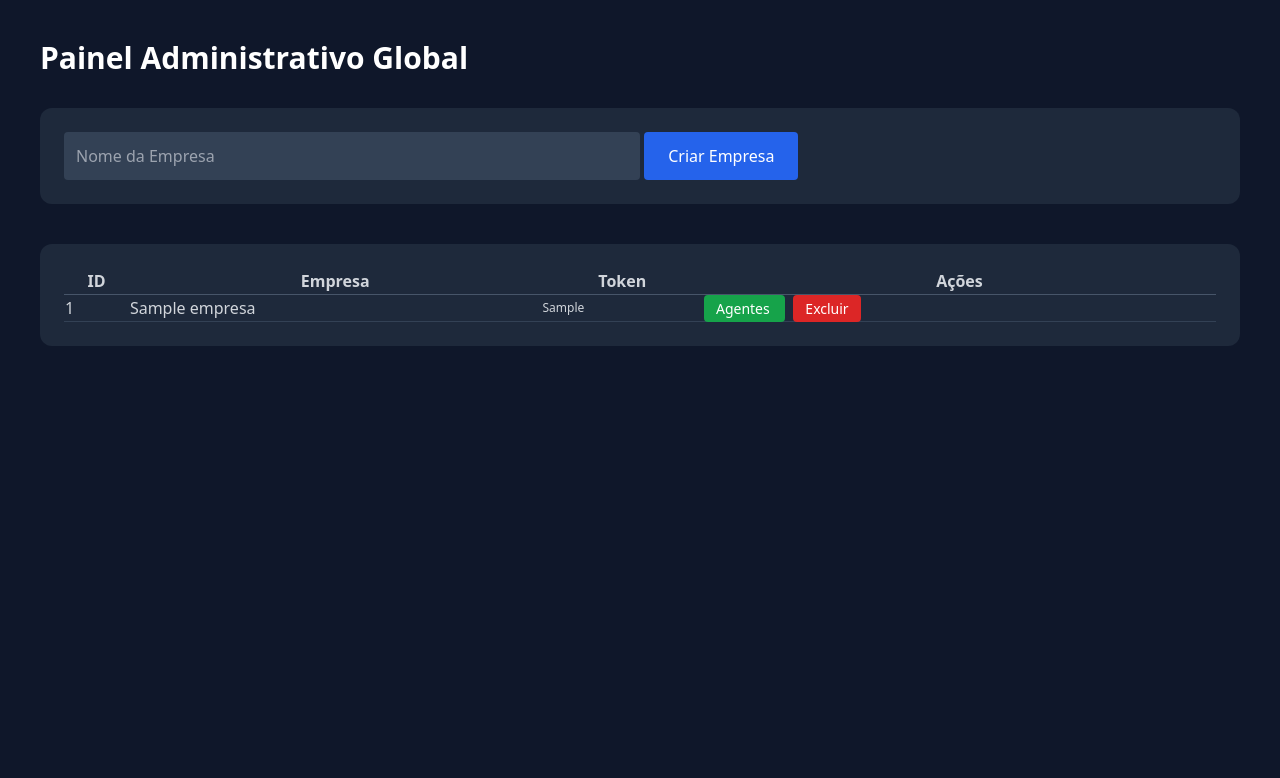
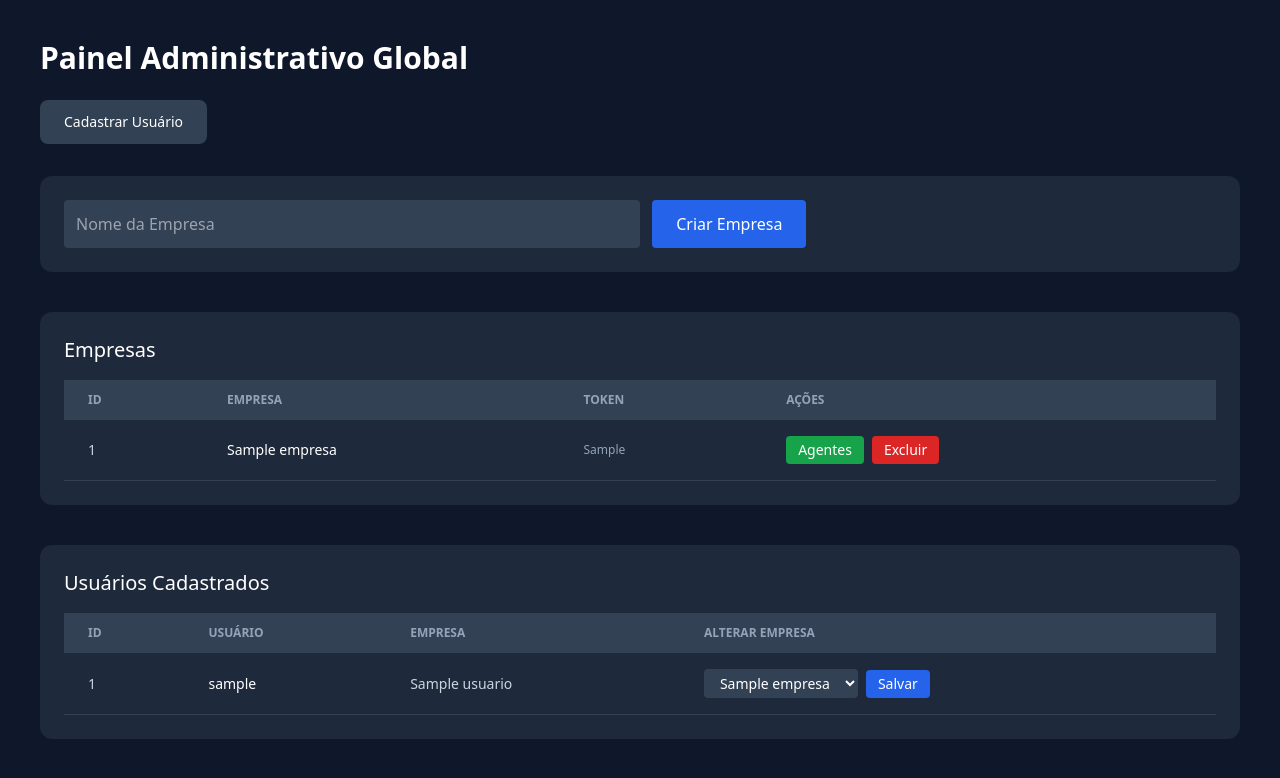
Before and after one commit to devban555/controlcam, a Flask app: page /admin in a window 1280 px wide. Shown: the top 778 px of the page. Run offline with Flask 3, Linux system fonts and the light colour scheme; the visitor is signed in with stand-in values (Sample User, id 1); a database or web service that is not in the repository returns one stand-in record (values such as "Sample title"); some libraries are stand-ins or nearby versions.

Commit message:
Atualização painel admin empresas e usuarios

```diff
--- a/app.py
+++ b/app.py
@@ -122,28 +122,55 @@ init_db()
 #------------------------------------------------------------------------
 #-----Rotas do Admin Global
 
+from werkzeug.security import generate_password_hash
+
 @app.route("/admin")
 @login_required
 @admin_required
 def admin_dashboard():
-    conn = conn = get_db()
+
+    conn = get_db()
     cursor = conn.cursor(cursor_factory=RealDictCursor)
 
-    cursor.execute("SELECT * FROM empresas ORDER BY id DESC")
+    # empresas
+    cursor.execute("""
+        SELECT id, nome_empresa, token_api
+        FROM empresas
+        ORDER BY id DESC
+    """)
     empresas = cursor.fetchall()
+
+    # usuarios
+    cursor.execute("""
+        SELECT usuarios.id,
+               usuarios.username,
+               usuarios.empresa_id,
+               empresas.nome_empresa
+        FROM usuarios
+        LEFT JOIN empresas
+        ON usuarios.empresa_id = empresas.id
+        ORDER BY usuarios.id DESC
+    """)
+    usuarios = cursor.fetchall()
 
     conn.close()
 
-    return render_template("admin.html", empresas=empresas)
+    return render_template(
+        "admin.html",
+        empresas=empresas,
+        usuarios=usuarios
+    )
+
 
 @app.route("/admin/criar_empresa", methods=["POST"])
 @login_required
 @admin_required
 def criar_empresa():
+
     nome = request.form.get("nome_empresa")
     token = secrets.token_hex(32)
 
-    conn = conn = get_db()
+    conn = get_db()
     cursor = conn.cursor()
 
     cursor.execute("""
@@ -156,31 +183,36 @@ def criar_empresa():
 
     return redirect(url_for("admin_dashboard"))
 
+
 @app.route("/admin/excluir_empresa/<int:empresa_id>")
 @login_required
 @admin_required
 def excluir_empresa(empresa_id):
-    conn = conn = get_db()
+
+    conn = get_db()
     cursor = conn.cursor()
 
-    cursor.execute("DELETE FROM empresas WHERE id = %s", (empresa_id,))
+    cursor.execute(
+        "DELETE FROM empresas WHERE id = %s",
+        (empresa_id,)
+    )
 
     conn.commit()
     conn.close()
 
     return redirect(url_for("admin_dashboard"))
 
-from werkzeug.security import generate_password_hash
 
 @app.route("/admin/criar_usuario", methods=["POST"])
 @login_required
 @admin_required
 def criar_usuario():
+
     empresa_id = request.form.get("empresa_id")
     username = request.form.get("username")
     senha = generate_password_hash(request.form.get("senha"))
 
-    conn = conn = get_db()
+    conn = get_db()
     cursor = conn.cursor()
 
     cursor.execute("""
@@ -193,15 +225,18 @@ def criar_usuario():
 
     return redirect(url_for("admin_dashboard"))
 
+
 @app.route("/admin/agentes/<int:empresa_id>")
 @login_required
 @admin_required
 def ver_agentes(empresa_id):
-    conn = conn = get_db()
+
+    conn = get_db()
     cursor = conn.cursor(cursor_factory=RealDictCursor)
 
     cursor.execute("""
-        SELECT * FROM agentes
+        SELECT *
+        FROM agentes
         WHERE empresa_id = %s
         ORDER BY ultimo_heartbeat DESC
     """, (empresa_id,))
@@ -210,7 +245,32 @@ def ver_agentes(empresa_id):
 
     conn.close()
 
-    return render_template("admin_agentes.html", agentes=agentes)
+    return render_template(
+        "admin_agentes.html",
+        agentes=agentes
+    )
+
+@app.route("/alterar_empresa_usuario", methods=["POST"])
+def alterar_empresa_usuario():
+
+    usuario_id = request.form.get("usuario_id")
+    empresa_id = request.form.get("empresa_id")
+
+    conn = get_db()
+    cursor = conn.cursor()
+
+    cursor.execute("""
+        UPDATE usuarios
+        SET empresa_id = %s
+        WHERE id = %s
+    """, (empresa_id, usuario_id))
+
+    conn.commit()
+
+    cursor.close()
+    conn.close()
+
+    return redirect(url_for("admin_dashboard"))
 
 
 #------------------------------------------------------------------------
@@ -459,7 +519,7 @@ def registro():
         cursor.close()
         conn.close()
 
-        return redirect(url_for("login"))
+        return redirect(url_for("admin_dashboard"))
 
     return render_template("registro.html")
 
--- a/templates/admin.html
+++ b/templates/admin.html
@@ -10,55 +10,179 @@
 
 <div class="max-w-7xl mx-auto">
 
-<h1 class="text-3xl text-white font-bold mb-8">
+<h1 class="text-3xl text-white font-bold mb-6">
 Painel Administrativo Global
 </h1>
+
+<!-- BOTÕES ADMIN -->
+<div class="flex gap-4 mb-8">
+
+<a href="{{ url_for('registro') }}"
+class="bg-slate-700 hover:bg-slate-600 text-white px-6 py-3 rounded-lg text-sm font-medium transition">
+Cadastrar Usuário
+</a>
+
+</div>
 
 <!-- Criar Empresa -->
 <div class="bg-slate-800 p-6 rounded-xl mb-10">
 <form method="POST" action="{{ url_for('criar_empresa') }}">
-<input name="nome_empresa" placeholder="Nome da Empresa"
+
+<input name="nome_empresa"
+placeholder="Nome da Empresa"
 class="p-3 rounded bg-slate-700 text-white w-1/2">
-<button class="bg-blue-600 px-6 py-3 rounded text-white">
+
+<button class="bg-blue-600 px-6 py-3 rounded text-white ml-2">
 Criar Empresa
 </button>
+
 </form>
 </div>
 
 <!-- Lista Empresas -->
-<div class="bg-slate-800 p-6 rounded-xl">
-<table class="w-full text-gray-300">
-<thead>
-<tr class="border-b border-slate-600">
-<th>ID</th>
-<th>Empresa</th>
-<th>Token</th>
-<th>Ações</th>
+<div class="bg-slate-800 p-6 rounded-xl mb-10">
+
+<h2 class="text-xl text-white mb-4">
+Empresas
+</h2>
+
+<div class="overflow-x-auto">
+
+<table class="w-full text-sm text-slate-300">
+
+<thead class="bg-slate-700 text-xs uppercase text-slate-400">
+<tr>
+<th class="px-6 py-3 text-left">ID</th>
+<th class="px-6 py-3 text-left">Empresa</th>
+<th class="px-6 py-3 text-left">Token</th>
+<th class="px-6 py-3 text-left">Ações</th>
 </tr>
 </thead>
+
 <tbody>
+
 {% for empresa in empresas %}
-<tr class="border-b border-slate-700">
-<td>{{ empresa.id }}</td>
-<td>{{ empresa.nome_empresa }}</td>
-<td class="text-xs">{{ empresa.token_api }}</td>
-<td class="space-x-2">
+<tr class="border-b border-slate-700 hover:bg-slate-700/40 transition">
+
+<td class="px-6 py-4">
+{{ empresa.id }}
+</td>
+
+<td class="px-6 py-4 font-medium text-white">
+{{ empresa.nome_empresa }}
+</td>
+
+<td class="px-6 py-4 text-xs text-slate-400 break-all">
+{{ empresa.token_api }}
+</td>
+
+<td class="px-6 py-4">
+
+<div class="flex items-center gap-2">
+
 <a href="{{ url_for('ver_agentes', empresa_id=empresa.id) }}"
-class="bg-green-600 px-3 py-1 rounded text-white text-sm">
+class="bg-green-600 hover:bg-green-500 px-3 py-1 rounded text-white text-sm transition">
 Agentes
 </a>
 
 <a href="{{ url_for('excluir_empresa', empresa_id=empresa.id) }}"
-class="bg-red-600 px-3 py-1 rounded text-white text-sm">
+class="bg-red-600 hover:bg-red-500 px-3 py-1 rounded text-white text-sm transition">
 Excluir
 </a>
+
+</div>
+
 </td>
+
 </tr>
 {% endfor %}
+
 </tbody>
+
 </table>
+
 </div>
 
 </div>
+
+<!-- USUÁRIOS CADASTRADOS -->
+<div class="bg-slate-800 p-6 rounded-xl mt-10">
+
+<h2 class="text-xl text-white mb-4">
+Usuários Cadastrados
+</h2>
+
+<div class="overflow-x-auto">
+
+<table class="w-full text-sm text-slate-300">
+
+<thead class="bg-slate-700 text-xs uppercase text-slate-400">
+<tr>
+<th class="px-6 py-3 text-left">ID</th>
+<th class="px-6 py-3 text-left">Usuário</th>
+<th class="px-6 py-3 text-left">Empresa</th>
+<th class="px-6 py-3 text-left">Alterar Empresa</th>
+</tr>
+</thead>
+
+<tbody>
+
+{% for user in usuarios %}
+<tr class="border-b border-slate-700 hover:bg-slate-700/40 transition">
+
+<td class="px-6 py-4">
+{{ user.id }}
+</td>
+
+<td class="px-6 py-4 font-medium text-white">
+{{ user.username }}
+</td>
+
+<td class="px-6 py-4">
+{{ user.nome_empresa }}
+</td>
+
+<td class="px-6 py-4">
+
+<form method="POST"
+action="{{ url_for('alterar_empresa_usuario') }}"
+class="flex items-center gap-2">
+
+<input type="hidden"
+name="usuario_id"
+value="{{ user.id }}">
+
+<select name="empresa_id"
+class="bg-slate-700 text-white px-3 py-1 rounded text-sm">
+
+{% for emp in empresas %}
+<option value="{{ emp.id }}"
+{% if emp.id == user.empresa_id %}selected{% endif %}>
+{{ emp.nome_empresa }}
+</option>
+{% endfor %}
+
+</select>
+
+<button
+class="bg-blue-600 hover:bg-blue-500 px-3 py-1 rounded text-white text-sm transition">
+Salvar
+</button>
+
+</form>
+
+</td>
+
+</tr>
+{% endfor %}
+
+</tbody>
+
+</table>
+
+</div>
+
+</div>
+
 </body>
 </html>
--- a/templates/login.html
+++ b/templates/login.html
@@ -25,11 +25,7 @@
 
     </form>
 
-    <div class="text-center mt-4">
-        <a href="{{ url_for('registro') }}" class="text-slate-400 text-sm">
-            Criar conta
-        </a>
-    </div>
+
 
 </div>
 
```
Also changed, not shown: templates/index.html (+13 -5 lines).
